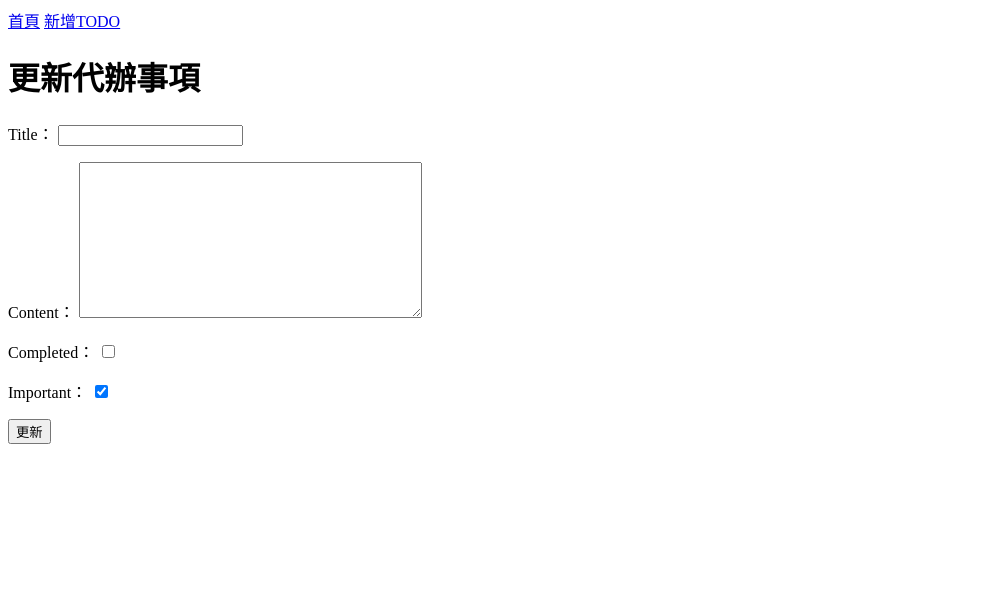
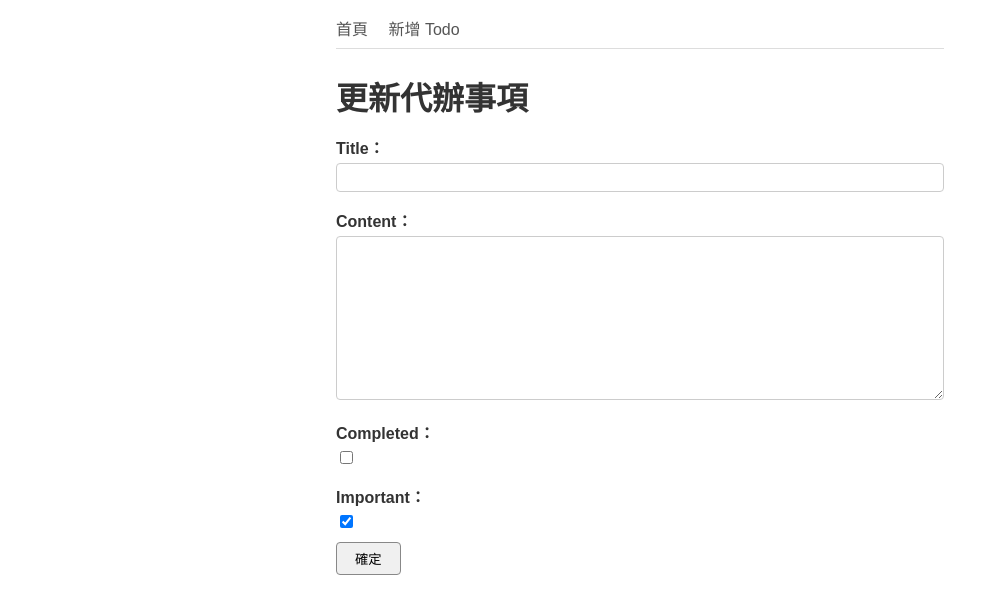
Before and after one commit to atarm95184/ToDoList, a Django app: template todos/templates/todos/update.html in a window 1280 px wide. Shown: the top 614 px of the page, without its empty margins (0-999 px from the left). Run offline with Django 5.2, Linux system fonts and the light colour scheme; the template is opened without the code that fills it: values that come from a table or form of the project are taken from there, others are empty.

Commit message:
優化css

```diff
--- a/templates/base.html
+++ b/templates/base.html
@@ -1,29 +1,82 @@
 <!DOCTYPE html>
 <html lang="zh-Hant">
+
 <head>
     <meta charset="UTF-8">
     <meta name="viewport" content="width=device-width, initial-scale=1.0">
-    {% block head %}
-    <title>Document</title>
-    {% endblock %}
     <style>
-        #navbar {
-    background-color: rgb(231, 206, 93); /* 明亮黃底 */
-    color: rgb(40, 40, 40);              /* 💡 改成深灰黑字 */
-    padding: 10px;
-}
+        * {
+            box-sizing: border-box;
+        }
+
+        body {
+            font-family: sans-serif;
+            max-width: 640px;
+            margin: 0 auto;
+            padding: 16px;
+            color: #333;
+        }
+
+        nav {
+            margin-bottom: 24px;
+            padding-bottom: 8px;
+            border-bottom: 1px solid #ddd;
+        }
+
+        nav a {
+            margin-right: 16px;
+            text-decoration: none;
+            color: #555;
+        }
+
+        nav a:hover {
+            color: #000;
+        }
+
+        h1 {
+            margin-bottom: 16px;
+        }
+
+        form p {
+            margin-bottom: 10px;
+        }
+
+        form label {
+            display: block;
+            margin-bottom: 4px;
+            font-weight: bold;
+        }
+
+        form input[type="text"],
+        form textarea {
+            width: 100%;
+            padding: 6px 8px;
+            border: 1px solid #ccc;
+            border-radius: 4px;
+        }
+
+        button[type="submit"] {
+            padding: 6px 18px;
+            cursor: pointer;
+            border: 1px solid #888;
+            border-radius: 4px;
+            background: #f0f0f0;
+        }
+
+        button[type="submit"]:hover {
+            background: #ddd;
+        }
     </style>
+    {% block head %}{% endblock %}
 </head>
 
+<body>
+    <nav>
+        <a href="{% url 'todo-list' %}">首頁</a>
+        <a href="{% url 'todo-create' %}">新增 Todo</a>
+    </nav>
+    {% block content %}{% endblock %}
+    {% if message %}<p>{{ message }}</p>{% endif %}
+</body>
 
-
-</head>
-<body>
-    <a href="{% url 'todo-list' %}">首頁</a>
-    <a href="{% url 'todo-create' %}">新增TODO</a>
-    {% block content %}
-
-    {% endblock %}
-
-</body>
 </html>
--- a/todos/templates/todos/create.html
+++ b/todos/templates/todos/create.html
@@ -1,9 +1,7 @@
 {% extends 'base.html' %}
-
 {% block head %}
 <title>新增代辦事項</title>
 {% endblock %}
-
 {% block content %}
 <h1>新增代辦事項</h1>
 <form action="" method="POST">
--- a/todos/templates/todos/update.html
+++ b/todos/templates/todos/update.html
@@ -1,19 +1,13 @@
 {% extends 'base.html' %}
-
 {% block head %}
 <title>更新代辦事項</title>
 {% endblock %}
-
-
-
 {% block content %}
 <h1>更新代辦事項</h1>
-    <form action="" method="POST">
-        {% csrf_token %}
-        {{form.as_p}}
-        <button type="submit">更新</button>
-    </form>
-    {% if message %}
-    {{ message }}
-    {% endif %}
+<form action="" method="POST">
+    {% csrf_token %}
+    {{form.as_p}}
+    <button type="submit">確定</button>
+</form>
+<p>{{message}}</p>
 {% endblock %}
```
Also changed, not shown: todos/templates/todos/list.html (+69 -19 lines).
